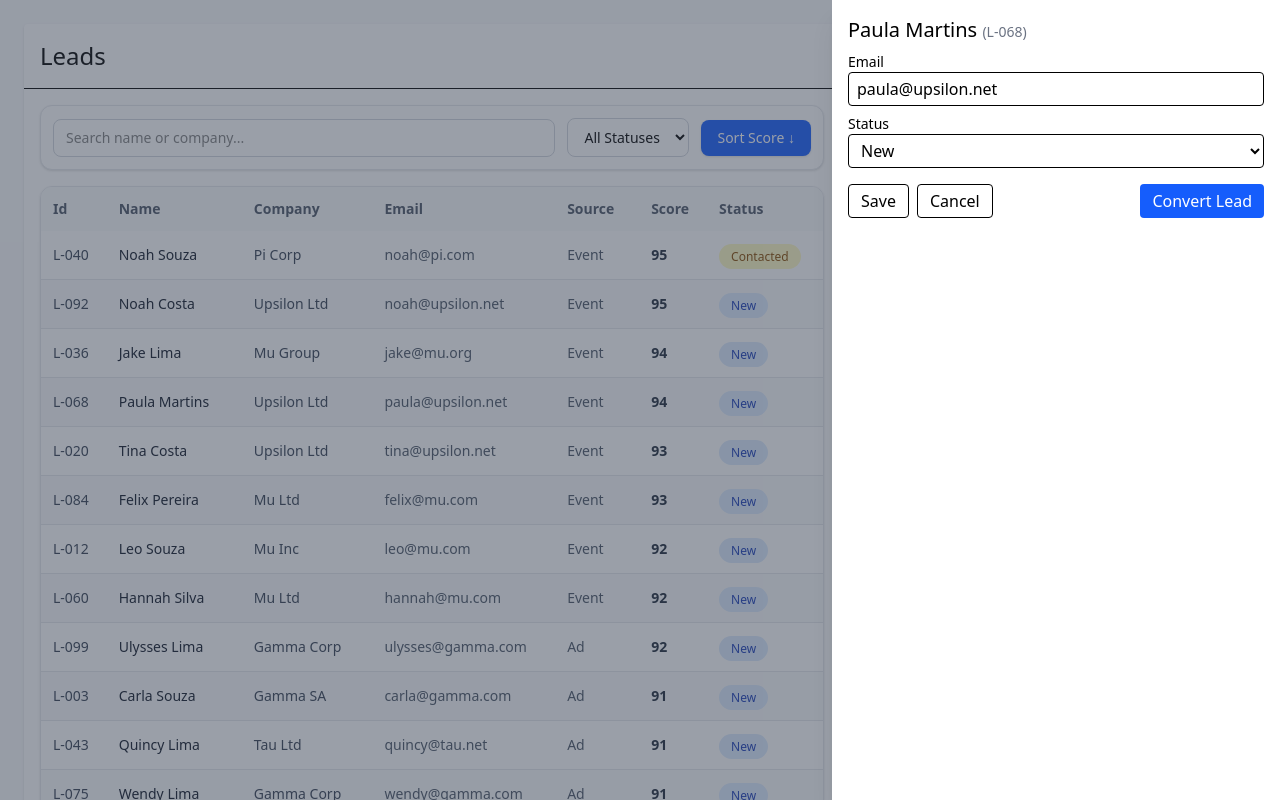
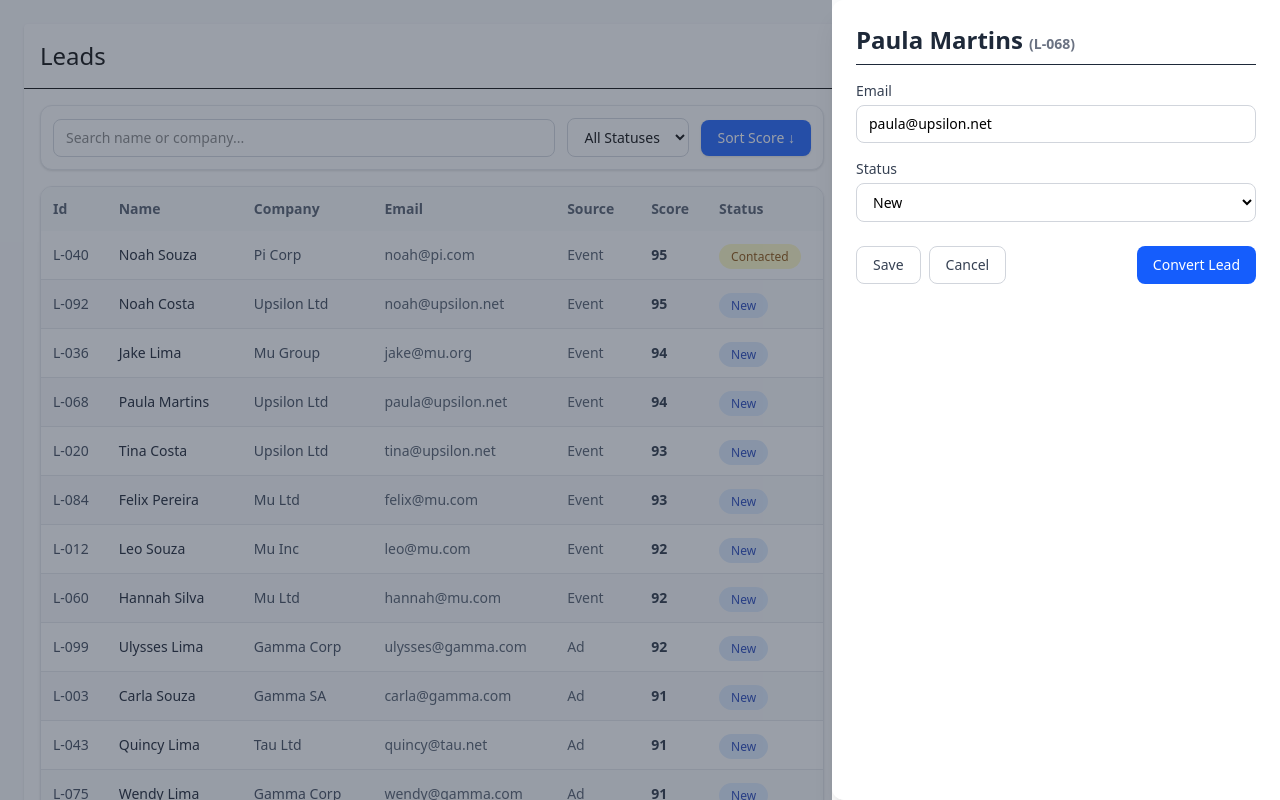
Before and after one commit to leoaltemari/mini-seller-console, a React (Vite) app: page / in a window 1280 px wide. Both pictures are taken after a click on the element 432 px from the left and 402 px from the top of the page. Shown: the top 800 px of the page. Built offline with nearby package versions, Linux system fonts and the light colour scheme.

Commit message:
feat: enhances LeadsDetailsSlide styling

```diff
--- a/src/components/LeadDetailSlide.tsx
+++ b/src/components/LeadDetailSlide.tsx
@@ -15,7 +15,6 @@ export default function LeadDetailSlide({ lead, onClose, onSave, onConvert }: Pr
   const [draft, setDraft] = useState<Lead | null>(null);
   const [saving, setSaving] = useState(false);
   const [error, setError] = useState<string | null>(null);
-  /** Controls the visual state (enter/exit) */
   const [visible, setVisible] = useState(false);
 
   useEffect(() => {
@@ -42,7 +41,6 @@ export default function LeadDetailSlide({ lead, onClose, onSave, onConvert }: Pr
     }
   }
 
-  /** Only will show up if a lead was selected */
   if (!lead || !draft) return null;
 
   return (
@@ -57,31 +55,46 @@ export default function LeadDetailSlide({ lead, onClose, onSave, onConvert }: Pr
 
       <div
         className={`
-          w-full max-w-md bg-white shadow-xl p-4 transform transition-transform duration-300 ease-in-out
+          w-full max-w-md bg-white shadow-xl rounded-l-xl p-6
+          transform transition-transform duration-300 ease-in-out
           ${visible ? 'translate-x-0' : 'translate-x-full'}
         `}
       >
-        <h2 className="text-xl mb-2">
-          {draft.name} <span className="text-sm text-gray-500">({draft.id})</span>
+        {/* Header */}
+        <h2 className="text-2xl font-semibold text-gray-800 mb-4 border-b pb-2">
+          {draft.name}{' '}
+          <span className="text-sm text-gray-500">({draft.id})</span>
         </h2>
 
-        <div className="space-y-2">
+        <div className="space-y-4">
           <div>
-            <label className="block text-sm">Email</label>
+            <label className="block text-sm font-medium text-gray-700 mb-1">
+              Email
+            </label>
             <input
               type="email"
-              className="w-full border rounded px-2 py-1"
+              className="
+                w-full px-3 py-2 border border-gray-300 rounded-lg text-sm focus:outline-none
+                focus:ring-2 focus:ring-blue-500 focus:border-blue-500
+              "
               value={draft.email}
               onChange={(e) => setDraft({ ...draft, email: e.target.value })}
             />
           </div>
 
           <div>
-            <label className="block text-sm">Status</label>
+            <label className="block text-sm font-medium text-gray-700 mb-1">
+              Status
+            </label>
             <select
-              className="w-full border rounded px-2 py-1"
+              className="
+                w-full px-3 py-2 border border-gray-300 rounded-lg text-sm bg-white focus:outline-none
+                focus:ring-2 focus:ring-blue-500 focus:border-blue-500
+              "
               value={draft.status}
-              onChange={(e) => setDraft({ ...draft, status: e.target.value as LeadStatus })}
+              onChange={(e) =>
+                setDraft({ ...draft, status: e.target.value as LeadStatus })
+              }
             >
               <option>New</option>
               <option>Contacted</option>
@@ -94,7 +107,10 @@ export default function LeadDetailSlide({ lead, onClose, onSave, onConvert }: Pr
           <div className="pt-2 flex gap-2">
             <button
               type="button"
-              className="cursor-pointer px-3 py-1 border rounded"
+              className="
+                cursor-pointer px-4 py-2 text-sm font-medium rounded-lg border border-gray-300
+                text-gray-700 bg-white hover:bg-gray-50 disabled:opacity-50
+              "
               onClick={handleSave}
               disabled={saving}
             >
@@ -103,7 +119,10 @@ export default function LeadDetailSlide({ lead, onClose, onSave, onConvert }: Pr
 
             <button
               type="button"
-              className="cursor-pointer px-3 py-1 border rounded"
+              className="
+                cursor-pointer px-4 py-2 text-sm font-medium rounded-lg border border-gray-300
+                text-gray-700 bg-white hover:bg-gray-50 disabled:opacity-50
+              "
               onClick={onClose}
               disabled={saving}
             >
@@ -112,7 +131,10 @@ export default function LeadDetailSlide({ lead, onClose, onSave, onConvert }: Pr
 
             <button
               type="button"
-              className="cursor-pointer ml-auto px-3 py-1 bg-blue-600 text-white rounded"
+              className="
+                cursor-pointer ml-auto px-4 py-2 text-sm font-medium rounded-lg bg-blue-600
+                text-white shadow-smhover:bg-blue-700 active:bg-blue-800 disabled:opacity-50
+              "
               onClick={() => onConvert(draft, draft.company)}
             >
               Convert Lead
@@ -121,11 +143,12 @@ export default function LeadDetailSlide({ lead, onClose, onSave, onConvert }: Pr
 
           <div
             role="alert"
-            className={`bg-red-100 border-l-4 border-red-500 text-red-700 p-1 transform transition duration-200 ease-out ${
-              error ? 'opacity-100 scale-100' : 'opacity-0 scale-95 pointer-events-none'
-            }`}
+            className={`
+              rounded-lg bg-red-50 border border-red-300 text-red-700 px-3 py-2 text-sm transform transition duration-200 ease-out
+              ${error ? 'opacity-100 scale-100' : 'opacity-0 scale-95 pointer-events-none'}
+            `}
           >
-            <p className="pl-2">{error ?? ''}</p>
+            {error ?? ''}
           </div>
         </div>
       </div>
```
